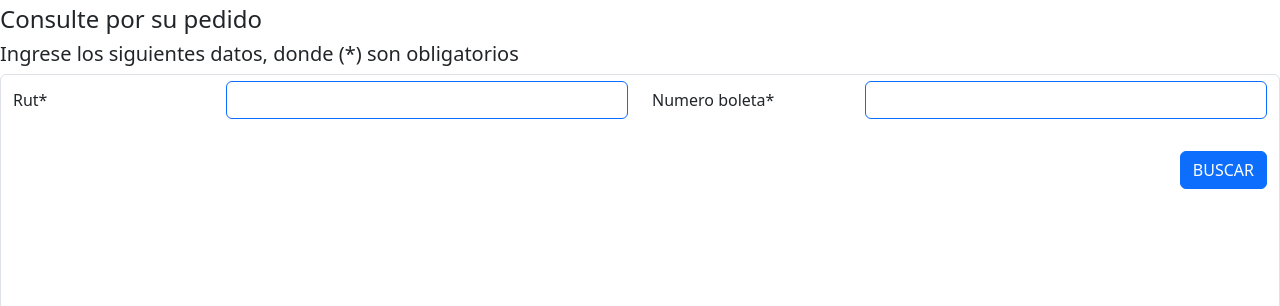
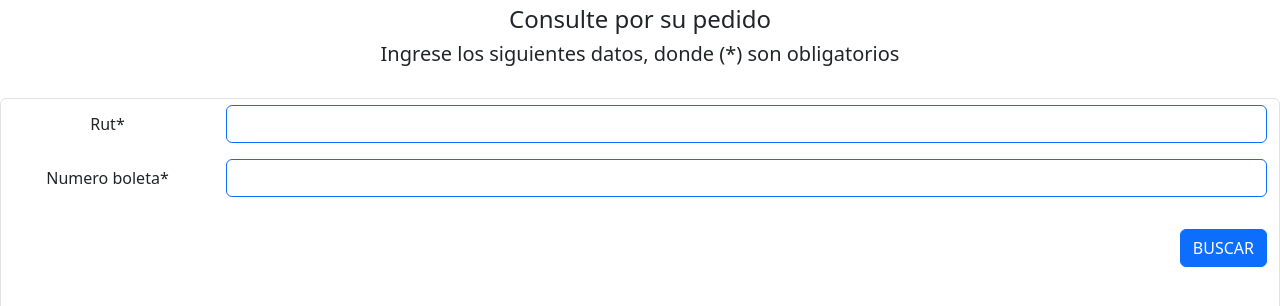
Before and after one commit to IlitchVillena/programacion-web-ev2, a plain HTML site: page seguimiento.html in a window 1280 px wide. Shown: the part 145-451 px from the top of the page. Drawn offline with nearby package versions, Linux system fonts and the light colour scheme.

Commit message:
Add files via upload

```diff
--- a/seguimiento.html
+++ b/seguimiento.html
@@ -28,18 +28,19 @@ integrity="sha256-eKhayi8LEQwp4NKxN+CfCh+3qOVUtJn3QNZ0TciWLP4=" crossorigin="ano
     <br>
     <h1 class=" text-center"><i><img src="./assets/img/icon/pedido.png" alt="" width="45"></i> SEGUIR MI PEDIDO</h1>
 
-    <h4>Consulte por su pedido</h4>
-    <h5>Ingrese los siguientes datos, donde (*) son obligatorios</h5>
+    <h4 class="text-center">Consulte por su pedido</h4>
+    <h5 class="text-center">Ingrese los siguientes datos, donde (*) son obligatorios</h5>
+    <br>
     <div class="container-form">
         <form class="form-control" action="">
             <div class="mb-3 row">
-                <label for="rut" class="col-sm-2 col-form-label">Rut*</label>
-                    <div class="col-sm-4">
+                <label for="rut" class="col-sm-2 col-form-label text-center">Rut*</label>
+                    <div class="col-sm-10">
                         <input id="rut" name="rut" type="text" class="form-control border-primary mb-3">
                     </div>
 
-                <label for="boleta" class="col-sm-2 col-form-label">Numero boleta*</label>
-                    <div class="col-sm-4">
+                <label for="boleta" class="col-sm-2 col-form-label text-center">Numero boleta*</label>
+                    <div class="col-sm-10">
                         <input id="boleta" name="boleta" type="text" class="form-control border-primary mb-3">
                     </div>
                     <div class="d-grid gap-2 d-md-flex justify-content-md-end">
@@ -49,7 +50,6 @@ integrity="sha256-eKhayi8LEQwp4NKxN+CfCh+3qOVUtJn3QNZ0TciWLP4=" crossorigin="ano
                         <div id="message">&nbsp;</div>
                         </button>
                     </div>
-            </div>
         </form>
     </div>
     <script src="./assets/js/pedido.js"></script>
```
Also changed, not shown: contacto.html (+0 -16 lines), formulario.html (+1 -1 lines), galeria.html (+1 -1 lines), index.html (+1 -1 lines), assets/css/style.css (line endings or trailing spaces), assets/js/footer.js (line endings or trailing spaces), assets/js/formulario-contacto.js (line endings or trailing spaces), assets/js/galeria.js (line endings or trailing spaces), assets/js/integration-dpa.js (line endings or trailing spaces), assets/js/navbar.js (line endings or trailing spaces), assets/js/pedido.js (line endings or trailing spaces), assets/json/galeria.json (line endings or trailing spaces), 2 other files.
